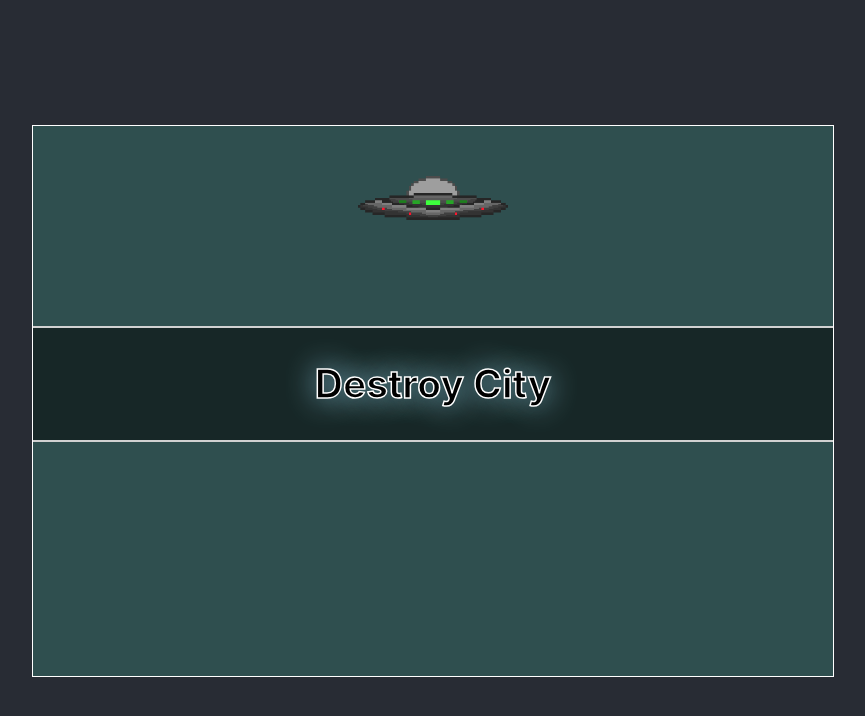
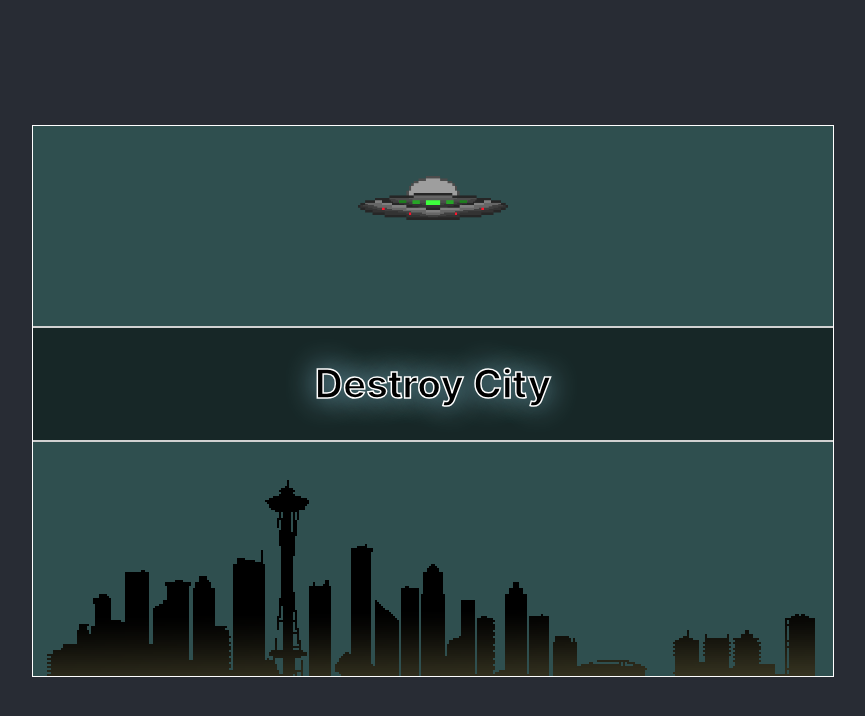
Before and after one commit to git-meaux/button-basher, a React (Create React App) app: page / in a window 1280 px wide. Shown: the top 716 px of the page, without its empty margins (208-1073 px from the left). Built offline with nearby package versions, Linux system fonts and the light colour scheme.

Commit message:
first game design

```diff
--- a/src/minigames/BaseGame.js
+++ b/src/minigames/BaseGame.js
@@ -46,6 +46,9 @@ export default function BaseGame() {
           height: `${((550 - 70) / 100) * goal}px`,
         }}
       ></div>
+      <div className="city-L1">
+        {/* <img alt="" src={require("./images/city01.png")} /> */}
+      </div>
     </div>
   );
 }
--- a/src/minigames/styles.css
+++ b/src/minigames/styles.css
@@ -40,6 +40,20 @@
     left:325px;
     z-index: 3;
 }
-img {
+
+.city-L1{
+    position: absolute;
+    bottom: 50px;
+    left: 200px;
+    background-image: url("./images/city01.png");
+    background-repeat: no-repeat;
+    width: 400px;
+    height: 100px;
+    transform: scale(2);
+    image-rendering: pixelated;
+    image-rendering: -moz-crisp-edges;
+    image-rendering: crisp-edges;
+}
+.ship img {
     width: 150px;
 }
```
Also changed, not shown: src/fonts/prstartk.woff (added), src/minigames/images/city01.png (added).
